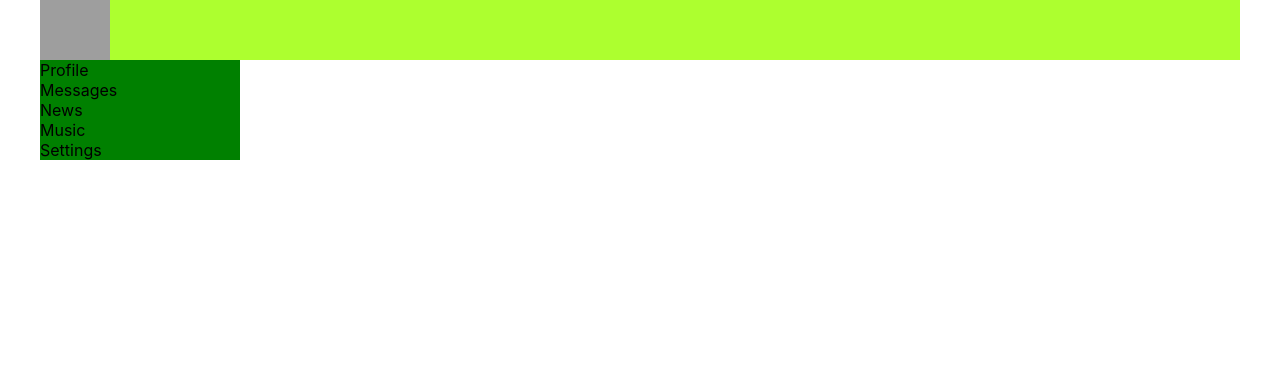
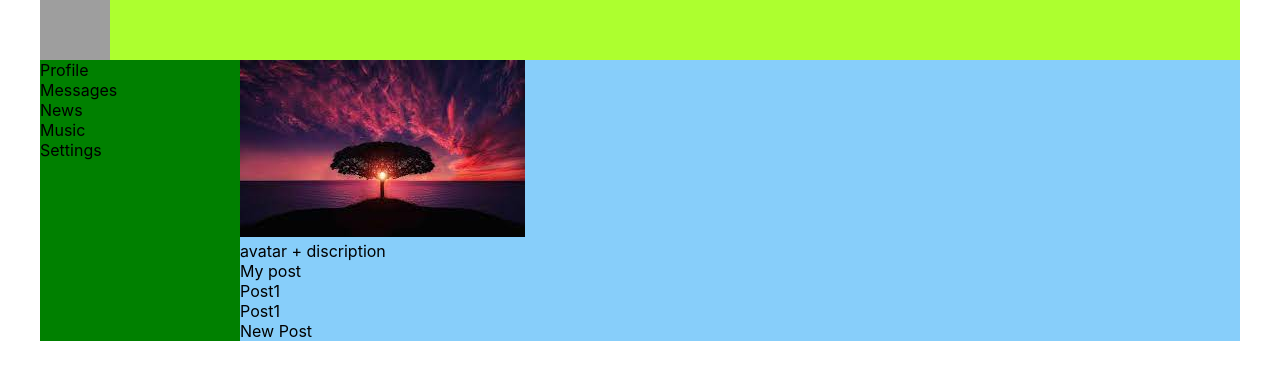
Before and after one commit to golzi99/my-app, a React (Create React App) app: page / in a window 1280 px wide. Shown: the top 380 px of the page. Built offline with nearby package versions, Linux system fonts and the light colour scheme; grey boxes are pictures that could not be loaded.

Commit message:
return Profile

```diff
--- a/src/App.js
+++ b/src/App.js
@@ -8,7 +8,7 @@ function App() {
     <div className="App">
       <Header></Header>
       <NavBar></NavBar>
-      {/* <Profile></Profile> */}
+      <Profile></Profile>
     </div>
   );
 }
```
